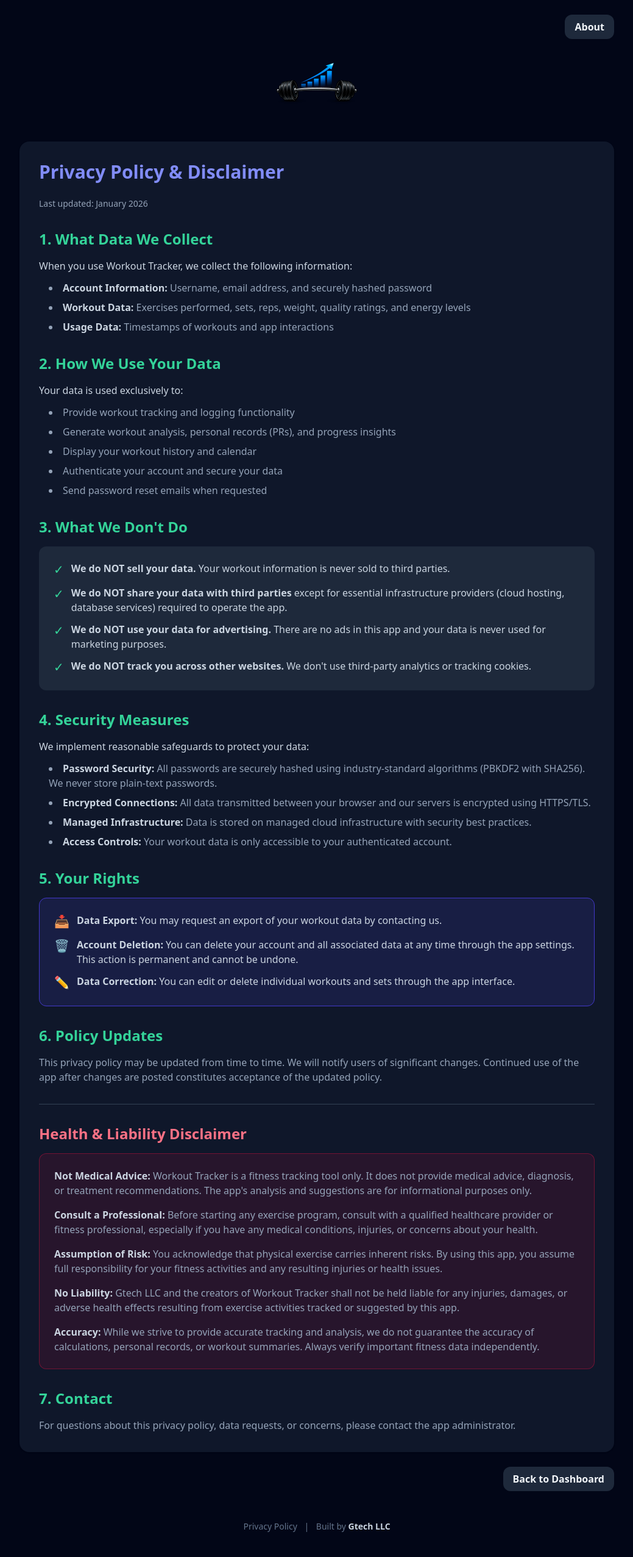
After one commit to Gzeppe/workout-tracker, a Django app: page /privacy/ in a window 1280 px wide. The commit adds this page. Shown: the whole page at 61% size, without its empty margins (120-1159 px from the left). Run offline with Django 5.2, Linux system fonts and the light colour scheme; some libraries are stand-ins or nearby versions.

Commit message:
Add security and privacy features
- Add Privacy & Disclaimer page with data collection, usage, and health disclaimer
- Add account deletion feature requiring password confirmation
- Add rate limiting (5 requests/min) to registration to prevent brute-force attacks
- Add stronger validation: email required, username regex, Django password validators
- Add email-based password recovery (console backend for now)
- Add forgot password link to login page
- Add django-ratelimit dependency

Co-Authored-By: Claude Opus 4.5 <noreply@anthropic.com>

```diff
--- a/requirements.txt
+++ b/requirements.txt
@@ -16,3 +16,6 @@ dj-database-url==2.3.0
 
 # Static file serving
 whitenoise==6.8.2
+
+# Rate limiting
+django-ratelimit==4.1.0
--- a/web/templates/base.html
+++ b/web/templates/base.html
@@ -45,6 +45,12 @@
 
       <!-- Footer -->
       <div class="text-center mt-8 py-4 text-slate-500 text-sm">
+        <a href="{% url 'privacy' %}" class="hover:text-slate-300">Privacy Policy</a>
+        {% if user.is_authenticated %}
+        <span class="mx-2">|</span>
+        <a href="{% url 'delete_account' %}" class="hover:text-rose-400">Delete Account</a>
+        {% endif %}
+        <span class="mx-2">|</span>
         Built by <span class="text-slate-300 font-semibold">Gtech LLC</span>
       </div>
     </div>
--- /dev/null
+++ b/web/templates/privacy.html
@@ -0,0 +1,127 @@
+{% extends "base.html" %}
+{% block title %}Privacy Policy & Disclaimer{% endblock %}
+{% block content %}
+
+<div class="bg-slate-900 rounded-2xl p-8 shadow mb-6">
+  <h1 class="text-3xl font-bold mb-6 text-indigo-400">Privacy Policy & Disclaimer</h1>
+  <p class="text-slate-400 text-sm mb-8">Last updated: January 2026</p>
+
+  <div class="space-y-8 text-slate-300">
+
+    <!-- Data Collection -->
+    <section>
+      <h2 class="text-2xl font-semibold mb-4 text-emerald-400">1. What Data We Collect</h2>
+      <p class="mb-3">When you use Workout Tracker, we collect the following information:</p>
+      <ul class="list-disc list-inside ml-4 space-y-2 text-slate-400">
+        <li><strong class="text-slate-300">Account Information:</strong> Username, email address, and securely hashed password</li>
+        <li><strong class="text-slate-300">Workout Data:</strong> Exercises performed, sets, reps, weight, quality ratings, and energy levels</li>
+        <li><strong class="text-slate-300">Usage Data:</strong> Timestamps of workouts and app interactions</li>
+      </ul>
+    </section>
+
+    <!-- Data Usage -->
+    <section>
+      <h2 class="text-2xl font-semibold mb-4 text-emerald-400">2. How We Use Your Data</h2>
+      <p class="mb-3">Your data is used exclusively to:</p>
+      <ul class="list-disc list-inside ml-4 space-y-2 text-slate-400">
+        <li>Provide workout tracking and logging functionality</li>
+        <li>Generate workout analysis, personal records (PRs), and progress insights</li>
+        <li>Display your workout history and calendar</li>
+        <li>Authenticate your account and secure your data</li>
+        <li>Send password reset emails when requested</li>
+      </ul>
+    </section>
+
+    <!-- What We Don't Do -->
+    <section>
+      <h2 class="text-2xl font-semibold mb-4 text-emerald-400">3. What We Don't Do</h2>
+      <div class="bg-slate-800 rounded-xl p-6 space-y-3">
+        <div class="flex items-start gap-3">
+          <span class="text-emerald-400 text-xl">✓</span>
+          <p><strong>We do NOT sell your data.</strong> Your workout information is never sold to third parties.</p>
+        </div>
+        <div class="flex items-start gap-3">
+          <span class="text-emerald-400 text-xl">✓</span>
+          <p><strong>We do NOT share your data with third parties</strong> except for essential infrastructure providers (cloud hosting, database services) required to operate the app.</p>
+        </div>
+        <div class="flex items-start gap-3">
+          <span class="text-emerald-400 text-xl">✓</span>
+          <p><strong>We do NOT use your data for advertising.</strong> There are no ads in this app and your data is never used for marketing purposes.</p>
+        </div>
+        <div class="flex items-start gap-3">
+          <span class="text-emerald-400 text-xl">✓</span>
+          <p><strong>We do NOT track you across other websites.</strong> We don't use third-party analytics or tracking cookies.</p>
+        </div>
+      </div>
+    </section>
+
+    <!-- Security -->
+    <section>
+      <h2 class="text-2xl font-semibold mb-4 text-emerald-400">4. Security Measures</h2>
+      <p class="mb-3">We implement reasonable safeguards to protect your data:</p>
+      <ul class="list-disc list-inside ml-4 space-y-2 text-slate-400">
+        <li><strong class="text-slate-300">Password Security:</strong> All passwords are securely hashed using industry-standard algorithms (PBKDF2 with SHA256). We never store plain-text passwords.</li>
+        <li><strong class="text-slate-300">Encrypted Connections:</strong> All data transmitted between your browser and our servers is encrypted using HTTPS/TLS.</li>
+        <li><strong class="text-slate-300">Managed Infrastructure:</strong> Data is stored on managed cloud infrastructure with security best practices.</li>
+        <li><strong class="text-slate-300">Access Controls:</strong> Your workout data is only accessible to your authenticated account.</li>
+      </ul>
+    </section>
+
+    <!-- User Rights -->
+    <section>
+      <h2 class="text-2xl font-semibold mb-4 text-emerald-400">5. Your Rights</h2>
+      <div class="bg-indigo-900/30 border border-indigo-700 rounded-xl p-6 space-y-3">
+        <div class="flex items-start gap-3">
+          <span class="text-indigo-400 text-xl">📥</span>
+          <p><strong>Data Export:</strong> You may request an export of your workout data by contacting us.</p>
+        </div>
+        <div class="flex items-start gap-3">
+          <span class="text-indigo-400 text-xl">🗑️</span>
+          <p><strong>Account Deletion:</strong> You can delete your account and all associated data at any time through the app settings. This action is permanent and cannot be undone.</p>
+        </div>
+        <div class="flex items-start gap-3">
+          <span class="text-indigo-400 text-xl">✏️</span>
+          <p><strong>Data Correction:</strong> You can edit or delete individual workouts and sets through the app interface.</p>
+        </div>
+      </div>
+    </section>
+
+    <!-- Policy Updates -->
+    <section>
+      <h2 class="text-2xl font-semibold mb-4 text-emerald-400">6. Policy Updates</h2>
+      <p class="text-slate-400">This privacy policy may be updated from time to time. We will notify users of significant changes. Continued use of the app after changes are posted constitutes acceptance of the updated policy.</p>
+    </section>
+
+    <!-- Health & Liability Disclaimer -->
+    <section class="border-t border-slate-700 pt-8">
+      <h2 class="text-2xl font-semibold mb-4 text-rose-400">Health & Liability Disclaimer</h2>
+      <div class="bg-rose-900/20 border border-rose-700/50 rounded-xl p-6 space-y-4 text-slate-400">
+        <p><strong class="text-slate-300">Not Medical Advice:</strong> Workout Tracker is a fitness tracking tool only. It does not provide medical advice, diagnosis, or treatment recommendations. The app's analysis and suggestions are for informational purposes only.</p>
+
+        <p><strong class="text-slate-300">Consult a Professional:</strong> Before starting any exercise program, consult with a qualified healthcare provider or fitness professional, especially if you have any medical conditions, injuries, or concerns about your health.</p>
+
+        <p><strong class="text-slate-300">Assumption of Risk:</strong> You acknowledge that physical exercise carries inherent risks. By using this app, you assume full responsibility for your fitness activities and any resulting injuries or health issues.</p>
+
+        <p><strong class="text-slate-300">No Liability:</strong> Gtech LLC and the creators of Workout Tracker shall not be held liable for any injuries, damages, or adverse health effects resulting from exercise activities tracked or suggested by this app.</p>
+
+        <p><strong class="text-slate-300">Accuracy:</strong> While we strive to provide accurate tracking and analysis, we do not guarantee the accuracy of calculations, personal records, or workout summaries. Always verify important fitness data independently.</p>
+      </div>
+    </section>
+
+    <!-- Contact -->
+    <section>
+      <h2 class="text-2xl font-semibold mb-4 text-emerald-400">7. Contact</h2>
+      <p class="text-slate-400">For questions about this privacy policy, data requests, or concerns, please contact the app administrator.</p>
+    </section>
+
+  </div>
+</div>
+
+<!-- Back to Dashboard -->
+<div class="flex justify-end">
+  <a href="{% url 'dashboard' %}" class="px-4 py-2 rounded-xl bg-slate-800 hover:bg-slate-700 font-semibold">
+    Back to Dashboard
+  </a>
+</div>
+
+{% endblock %}
--- a/web/templates/registration/login.html
+++ b/web/templates/registration/login.html
@@ -30,6 +30,12 @@
       </button>
     </form>
 
+    <div class="mt-3 text-center">
+      <a href="{% url 'password_reset' %}" class="text-slate-400 hover:text-slate-300 text-sm">
+        Forgot your password?
+      </a>
+    </div>
+
     <div class="mt-4 text-center text-slate-400 text-sm">
       Don't have an account?
       <a href="{% url 'register' %}" class="text-indigo-400 hover:text-indigo-300 font-semibold">
--- a/web/tracker/urls.py
+++ b/web/tracker/urls.py
@@ -5,6 +5,8 @@ urlpatterns = [
     path("", views.dashboard, name="dashboard"),
     path("register/", views.register, name="register"),
     path("about/", views.about, name="about"),
+    path("privacy/", views.privacy, name="privacy"),
+    path("account/delete/", views.delete_account, name="delete_account"),
     path("start/", views.start_workout, name="start_workout"),
 
     path("workouts/<int:workout_id>/", views.workout_detail, name="workout_detail"),
--- a/web/tracker/views.py
+++ b/web/tracker/views.py
@@ -1,12 +1,18 @@
 import calendar
+import re
 
 from django.http import HttpResponseBadRequest
 from django.shortcuts import render, redirect, get_object_or_404
 from django.utils import timezone
 from django.contrib.auth.decorators import login_required
-from django.contrib.auth import login
+from django.contrib.auth import login, authenticate
 from django.contrib.auth.models import User
+from django.contrib.auth.password_validation import validate_password
+from django.core.exceptions import ValidationError
+from django.core.validators import validate_email
 from django.views.decorators.http import require_http_methods
+from django_ratelimit.decorators import ratelimit
+from django_ratelimit.exceptions import Ratelimited
 
 from .models import Workout, Exercise, SetEntry
 
@@ -16,22 +22,53 @@ MOODS = ["Exhausted", "Low Energy", "Normal", "Energetic"]
 QUALITIES = ["bad", "ok", "good", "great"]
 
 
+def ratelimited_error(request, exception):
+    """Custom view for rate limited requests"""
+    return render(request, "ratelimited.html", status=429)
+
+
+@ratelimit(key='ip', rate='5/m', method='POST', block=True)
 def register(request):
     if request.user.is_authenticated:
         return redirect("dashboard")
 
     if request.method == "POST":
         username = request.POST.get("username", "").strip()
+        email = request.POST.get("email", "").strip().lower()
         password = request.POST.get("password", "").strip()
         password_confirm = request.POST.get("password_confirm", "").strip()
 
         errors = []
 
+        # Username validation
         if not username or len(username) < 3:
             errors.append("Username must be at least 3 characters long.")
+        elif len(username) > 30:
+            errors.append("Username cannot exceed 30 characters.")
+        elif not re.match(r'^[a-zA-Z0-9_]+$', username):
+            errors.append("Username can only contain letters, numbers, and underscores.")
 
-        if not password or len(password) < 6:
-            errors.append("Password must be at least 6 characters long.")
+        # Email validation
+        if not email:
+            errors.append("Email address is required.")
+        else:
+            try:
+                validate_email(email)
+            except ValidationError:
+                errors.append("Please enter a valid email address.")
+            else:
+                if User.objects.filter(email=email).exists():
+                    errors.append("This email is already registered.")
+
+        # Password validation
+        if not password or len(password) < 8:
+            errors.append("Password must be at least 8 characters long.")
+        else:
+            try:
+                # Use Django's password validators
+                validate_password(password)
+            except ValidationError as e:
+                errors.extend(e.messages)
 
         if password != password_confirm:
             errors.append("Passwords do not match.")
@@ -40,11 +77,11 @@ def register(request):
             errors.append("Username already taken.")
 
         if not errors:
-            user = User.objects.create_user(username=username, password=password)
+            user = User.objects.create_user(username=username, email=email, password=password)
             login(request, user)
             return redirect("dashboard")
 
-        return render(request, "registration/register.html", {"errors": errors, "username": username})
+        return render(request, "registration/register.html", {"errors": errors, "username": username, "email": email})
 
     return render(request, "registration/register.html")
 
@@ -439,3 +476,34 @@ def delete_workout(request, workout_id: int):
 def about(request):
     """About page explaining the app and workout recommendations"""
     return render(request, "about.html")
+
+
+def privacy(request):
+    """Privacy policy and disclaimer page"""
+    return render(request, "privacy.html")
+
+
+@login_required
+@require_http_methods(["GET", "POST"])
+def delete_account(request):
+    """Allow users to delete their account and all associated data"""
+    if request.method == "POST":
+        password = request.POST.get("password", "")
+        confirm = request.POST.get("confirm", "")
+
+        errors = []
+
+        if confirm != "DELETE":
+            errors.append("Please type DELETE to confirm.")
+
+        if not request.user.check_password(password):
+            errors.append("Incorrect password.")
+
+        if not errors:
+            # Delete the user (CASCADE will delete all workouts and sets)
+            request.user.delete()
+            return redirect("login")
+
+        return render(request, "delete_account.html", {"errors": errors})
+
+    return render(request, "delete_account.html")
```
Also changed, not shown: web/config/settings.py (+17 -0 lines), web/templates/delete_account.html (added, +57 -0 lines), web/templates/ratelimited.html (added, +20 -0 lines), web/templates/registration/password_reset_complete.html (added, +16 -0 lines), web/templates/registration/password_reset_confirm.html (added, +60 -0 lines), web/templates/registration/password_reset_done.html (added, +25 -0 lines), web/templates/registration/password_reset_form.html (added, +41 -0 lines), web/templates/registration/register.html (+9 -0 lines).
